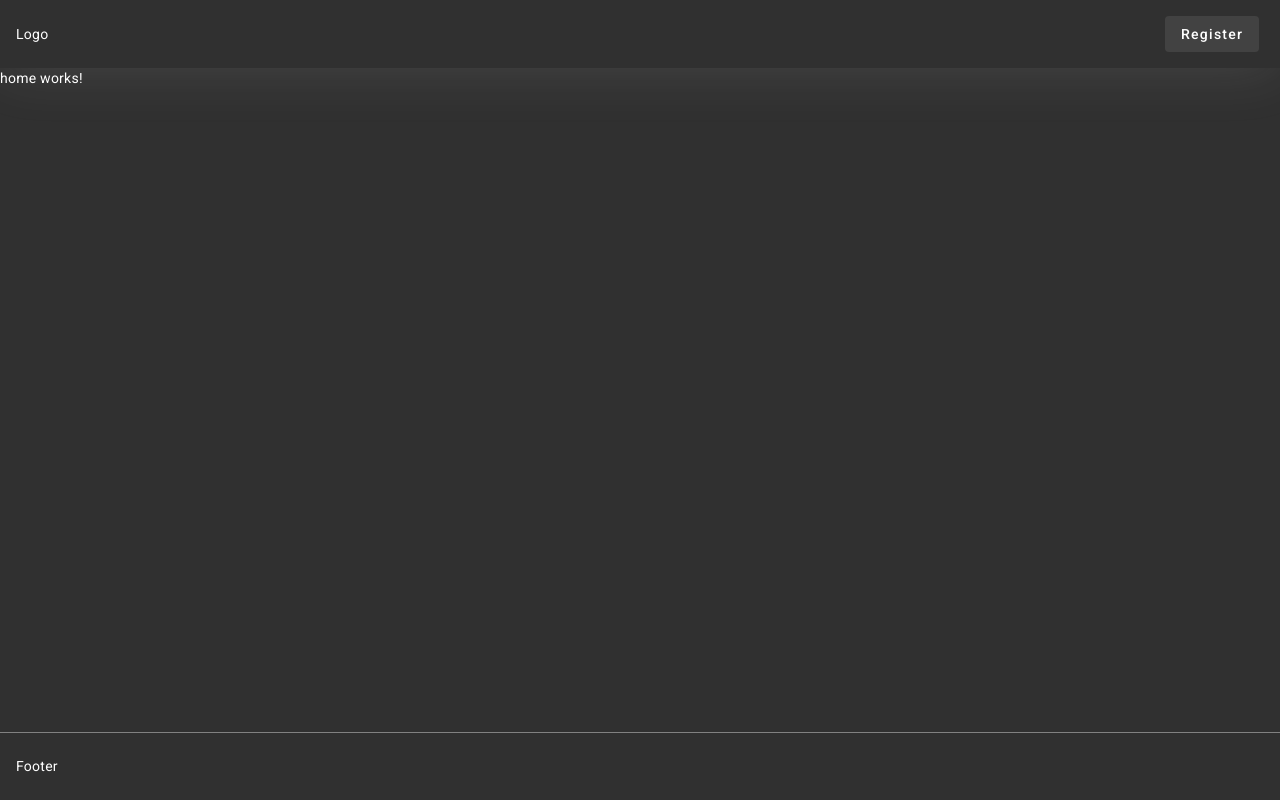
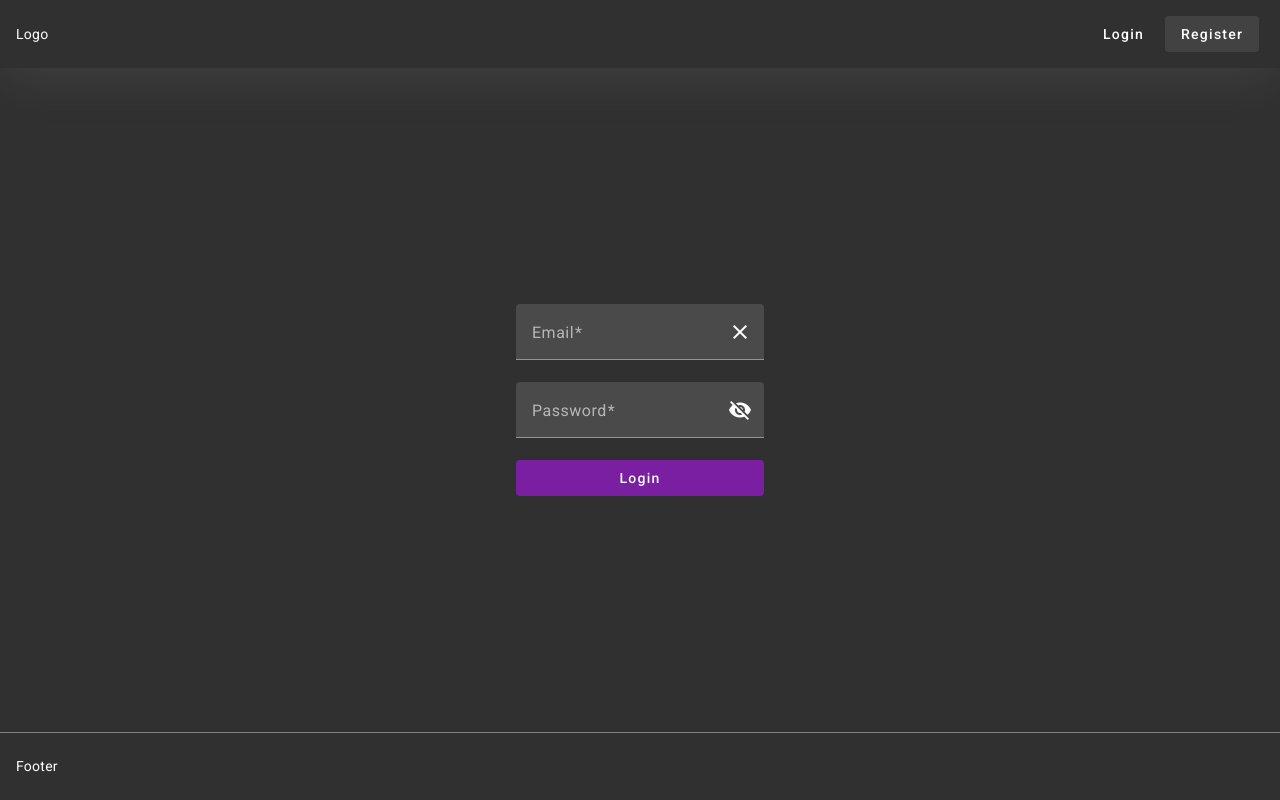
Before and after one commit to romannawaz/pp-standalone-ngrx-tests-shop, an Angular app: page /login in a window 1280 px wide. Before the commit this address led to /. Built offline with nearby package versions, Linux system fonts and the light colour scheme.

Commit message:
Login page, lazy loading

```diff
--- a/src/app/components/layout/layout.component.html
+++ b/src/app/components/layout/layout.component.html
@@ -3,6 +3,7 @@
     <div class="logo" [routerLink]="['']">Logo</div>
     <div class="ui-spacer"></div>
     <div class="header_buttons">
+      <button mat-button [routerLink]="['login']">Login</button>
       <button mat-flat-button [routerLink]="['register']">Register</button>
     </div>
   </div>
--- /dev/null
+++ b/src/app/components/login/login.component.html
@@ -0,0 +1,53 @@
+<form [formGroup]="loginForm" (ngSubmit)="onSubmit()">
+  <div>
+    <mat-form-field class="w-100">
+      <mat-label>Email</mat-label>
+      <input matInput type="text" formControlName="email" />
+      <button
+        type="button"
+        matSuffix
+        mat-icon-button
+        aria-label="Clear"
+        (click)="controls.email.setValue('')"
+      >
+        <mat-icon fontIcon="close"></mat-icon>
+      </button>
+      <mat-error *ngIf="controls.email.hasError('required')">
+        Email is <strong>required</strong>
+      </mat-error>
+    </mat-form-field>
+  </div>
+  <div>
+    <mat-form-field class="w-100">
+      <mat-label>Password</mat-label>
+      <input
+        matInput
+        [type]="showPassword ? 'text' : 'password'"
+        formControlName="password"
+      />
+      <button
+        type="button"
+        matSuffix
+        mat-icon-button
+        (click)="showPassword = !showPassword"
+      >
+        <mat-icon
+          [fontIcon]="showPassword ? 'visibility' : 'visibility_off'"
+        ></mat-icon>
+      </button>
+      <mat-error *ngIf="controls.password.hasError('required')">
+        Password is <strong>required</strong>
+      </mat-error>
+    </mat-form-field>
+  </div>
+  <div>
+    <button
+      type="submit"
+      class="w-100 submit-btn"
+      mat-flat-button
+      color="primary"
+    >
+      Login
+    </button>
+  </div>
+</form>
--- /dev/null
+++ b/src/app/components/login/login.component.scss
@@ -0,0 +1,7 @@
+:host {
+  display: flex;
+  align-items: center;
+  justify-content: center;
+
+  height: 100%;
+}
--- /dev/null
+++ b/src/app/components/login/login.component.ts
@@ -0,0 +1,83 @@
+import { Component, OnDestroy, OnInit, ViewChild } from '@angular/core';
+import { CommonModule } from '@angular/common';
+import {
+  FormControl,
+  FormGroup,
+  FormGroupDirective,
+  NonNullableFormBuilder,
+  ReactiveFormsModule,
+  Validators,
+} from '@angular/forms';
+
+import { Subject, takeUntil } from 'rxjs';
+
+import { MatInputModule } from '@angular/material/input';
+import { MatIconModule } from '@angular/material/icon';
+import { MatButtonModule } from '@angular/material/button';
+
+import { AuthService } from '../../services/auth/auth.service';
+
+const Material = [MatIconModule, MatInputModule, MatButtonModule];
+
+interface FormLogin {
+  email: FormControl<string>;
+  password: FormControl<string>;
+}
+
+@Component({
+  selector: 'login',
+  standalone: true,
+  imports: [CommonModule, ReactiveFormsModule, ...Material],
+  providers: [AuthService],
+  templateUrl: './login.component.html',
+  styleUrls: ['./login.component.scss'],
+})
+export class LoginComponent implements OnInit, OnDestroy {
+  private _destroyed$ = new Subject<boolean>();
+
+  /**
+   * To prevent error state after submit
+   */
+  @ViewChild(FormGroupDirective)
+  formGroupDirective!: FormGroupDirective;
+  loginForm!: FormGroup<FormLogin>;
+
+  showPassword = false;
+
+  constructor(
+    private fb: NonNullableFormBuilder,
+    private authService: AuthService
+  ) {}
+
+  ngOnInit(): void {
+    this.loginForm = this._createLoginForm();
+  }
+
+  ngOnDestroy(): void {
+    this._destroyed$.next(true);
+    this._destroyed$.complete();
+  }
+
+  get controls(): FormLogin {
+    return this.loginForm.controls;
+  }
+
+  onSubmit(): void {
+    if (!this.loginForm.valid) return;
+
+    this.authService
+      .login(this.loginForm.getRawValue())
+      .pipe(takeUntil(this._destroyed$))
+      .subscribe(() => {
+        this.loginForm.reset();
+        this.formGroupDirective.resetForm();
+      });
+  }
+
+  private _createLoginForm(): FormGroup<FormLogin> {
+    return this.fb.group({
+      email: this.fb.control('', [Validators.required, Validators.email]),
+      password: this.fb.control('', [Validators.required]),
+    });
+  }
+}
```
Also changed, not shown: src/app/app.routes.ts (+6 -1 lines), 1 other file (tests, documents, lock files or other folders).
